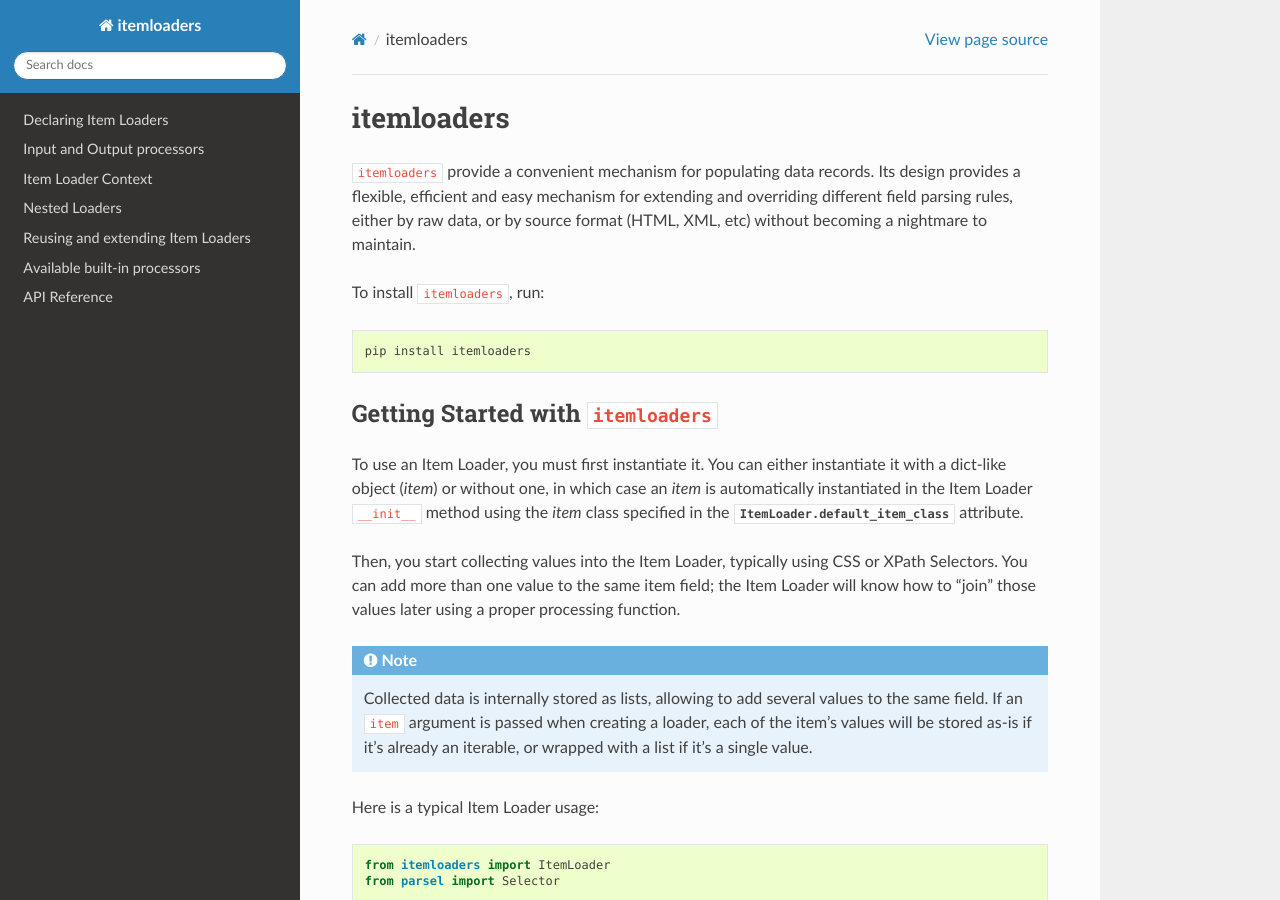
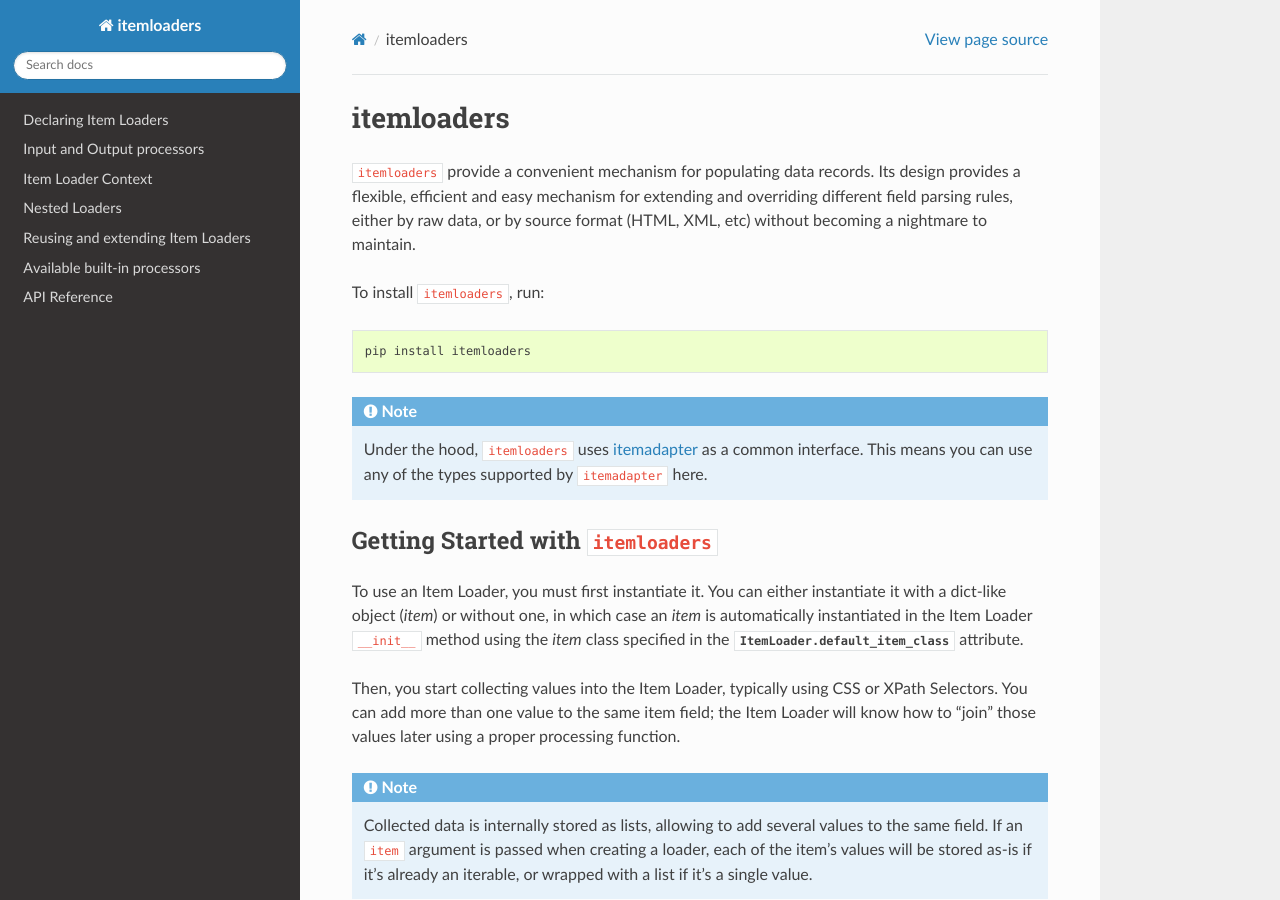
Before and after one commit to scrapy/itemloaders, a Sphinx documentation site: the page built from docs/index.rst, in a window 1280 px wide and 900 px high. Built offline with Sphinx 7.4.7 and the Read the Docs theme 2.0.0, drawn with Linux system fonts in a browser that asks for light colours.

Commit message:
Update docs

```diff
--- a/docs/index.rst
+++ b/docs/index.rst
@@ -12,6 +12,10 @@
 To install ``itemloaders``, run::
 
     pip install itemloaders
+
+.. note:: Under the hood, ``itemloaders`` uses
+    `itemadapter <https://github.com/scrapy/itemadapter>`_ as a common interface.
+    This means you can use any of the types supported by ``itemadapter`` here.
 
 
 Getting Started with ``itemloaders``
```
